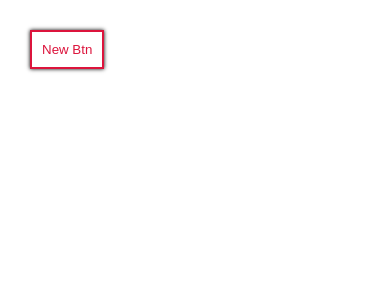
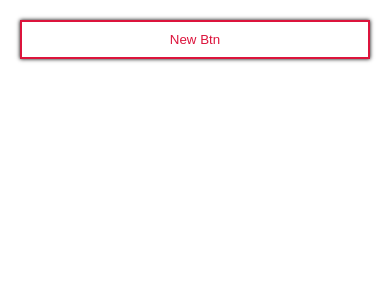
Before and after one commit to RobFyd/practice-in-react, a JavaScript app: page / in a window 390 px wide. Shown: the top 300 px of the page. Built offline with nearby package versions, Linux system fonts and the light colour scheme; the HTML template or start-up script is replaced by a standard one.

Commit message:
media queries

```diff
--- a/src/App.js
+++ b/src/App.js
@@ -19,6 +19,11 @@ const StyledButton = styled(Button)`
     background: yellow;
     color: black;
   }
+
+  @media (max-width: 767px) {
+    width: 100%;
+    margin: 0;
+  }
 `;
 
 function App() {
@@ -30,21 +35,3 @@ function App() {
 }
 
 export default App;
-
-
-//         increasing specificity
-
-// && {
-//   border: 2px solid crimson;
-//   box-shadow: 0 0 4px black;
-//   padding: 10px;
-//   margin: 10px;
-//   background: white;
-//   color: crimson;
-//   text-decoration: none;
-
-//   &:hover {
-//     background: yellow;
-//     color: black;
-//   }
-// }
```
